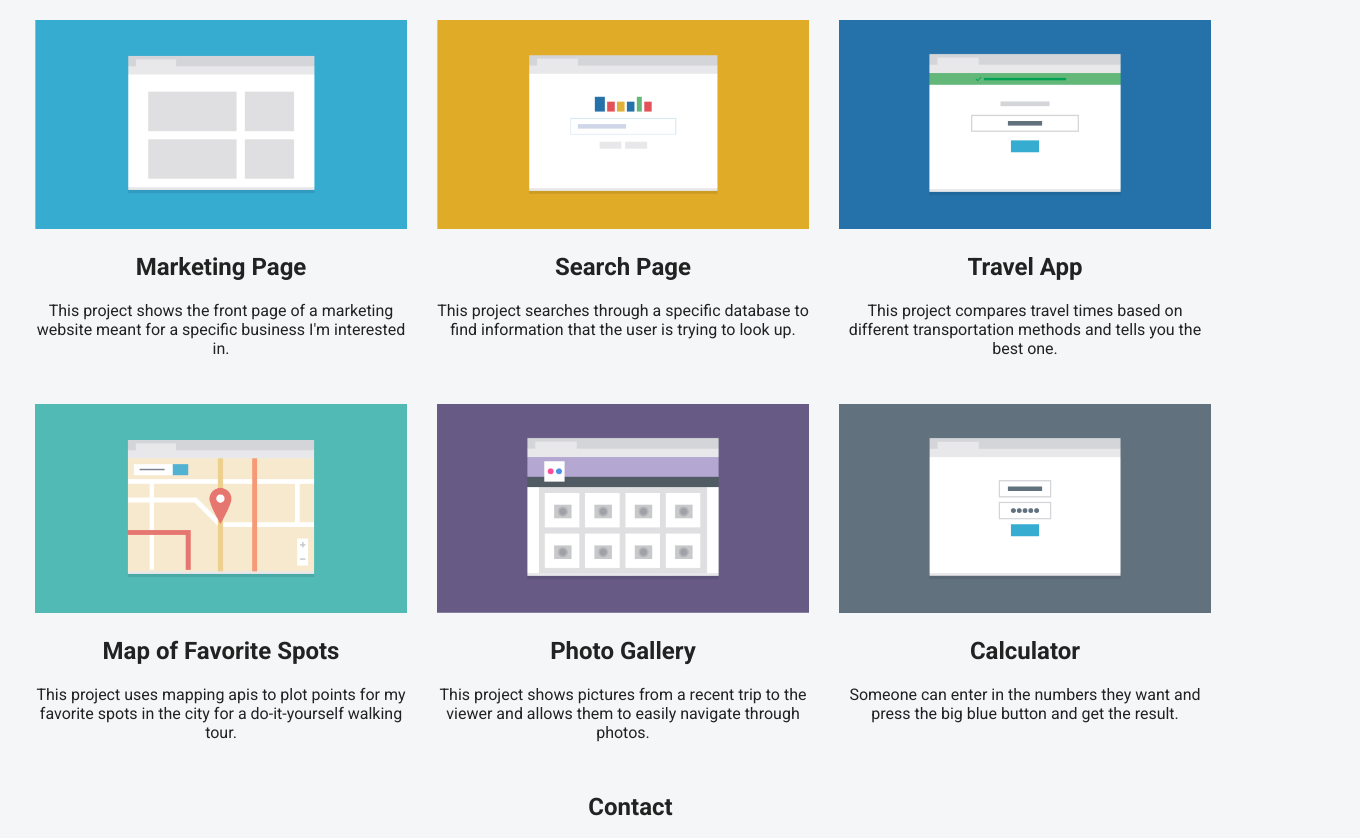
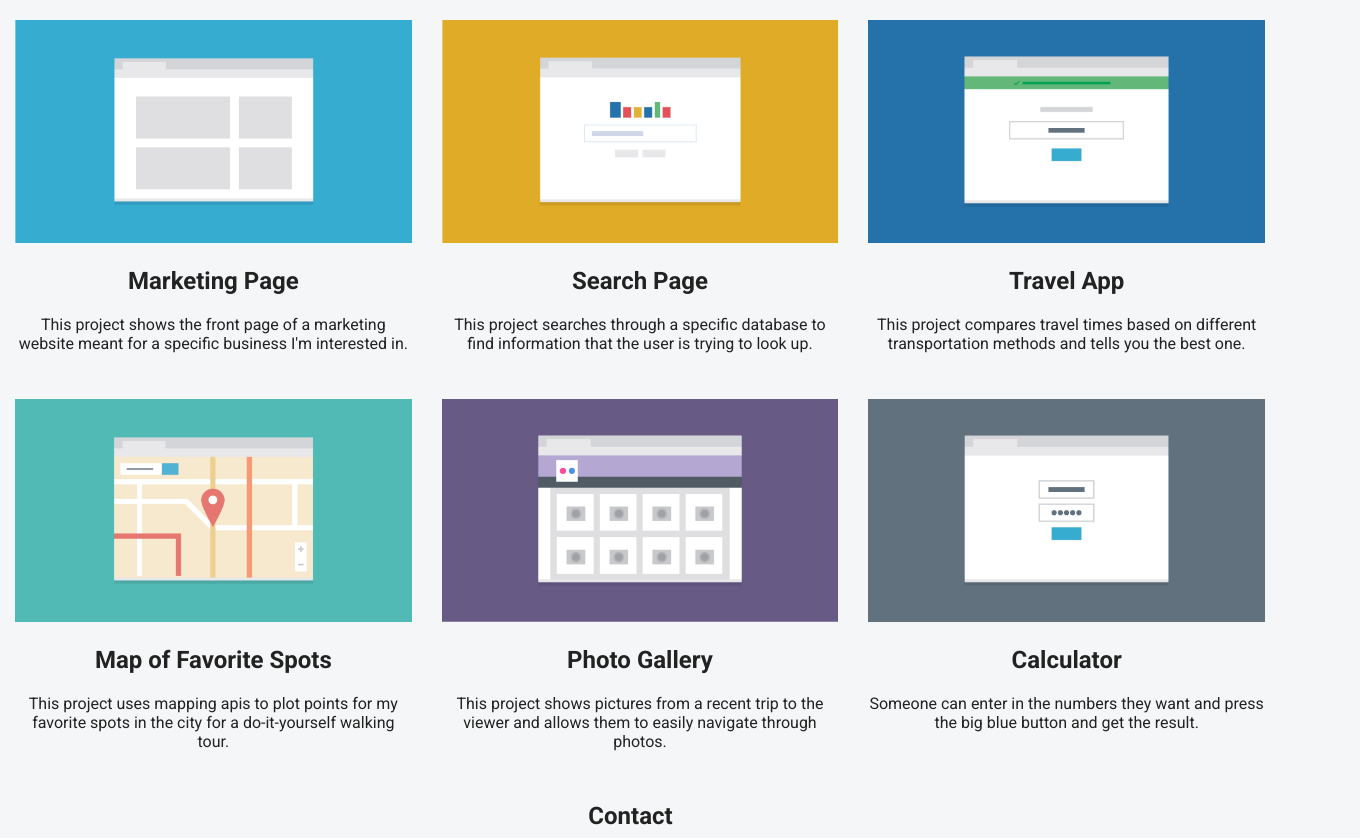
Before and after one commit to StephenDGarcia/techdegree-project-2, a plain HTML site: page index.html in a window 1280 px wide. Shown: the part 456-1294 px from the top of the page, 1360 px wide, since content can reach past the window. Drawn offline with Linux system fonts and the light colour scheme; a web font is replaced by a local one.

Commit message:
Final-CSS-Update
Final update with feedback

```diff
--- a/css/styles.css
+++ b/css/styles.css
@@ -247,7 +247,7 @@ h4.name-2 {
     }
 
     .card {
-        width: 30%;
+        width: 33.333%;
         padding: 15px;
     }
 
@@ -261,6 +261,6 @@ h4.name-2 {
     }
 
     #portfolio {
-        margin-right: -80px;
+        margin: 0 auto;
     }
 }
```
